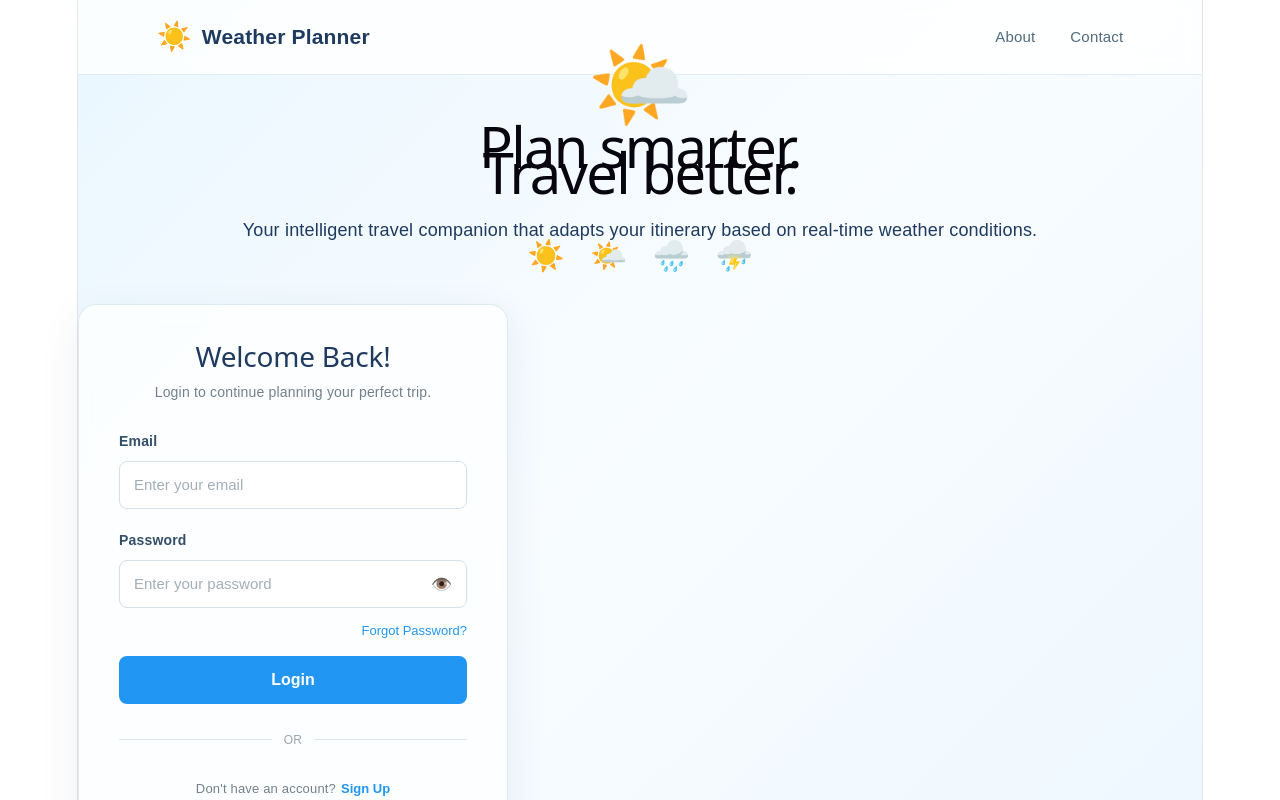
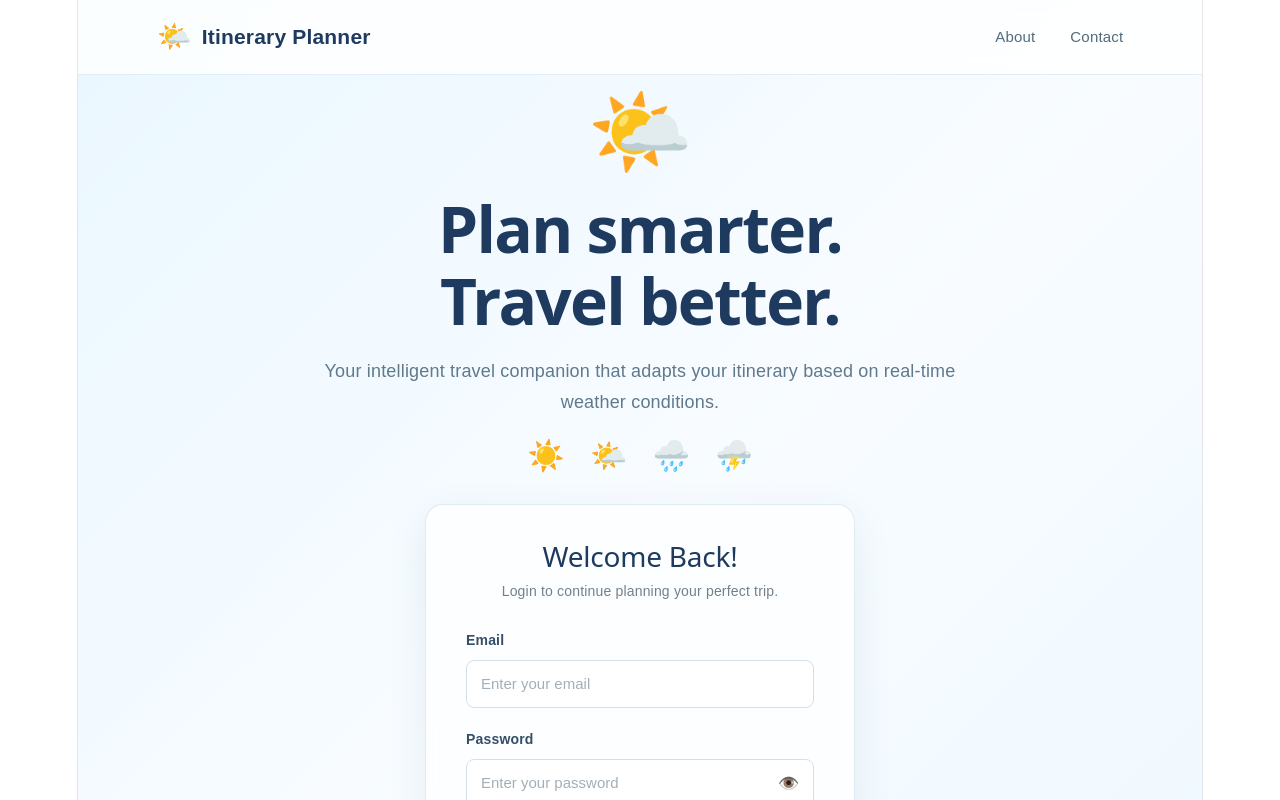
Before and after one commit to sravalik-dev/-weather-planner, a React (Vite) app: page / in a window 1280 px wide. Shown: the top 800 px of the page. Built offline with nearby package versions, Linux system fonts and the light colour scheme.

Commit message:
Update App.jsx

```diff
--- a/App.jsx
+++ b/App.jsx
@@ -6,113 +6,111 @@ function App() {
   const [password, setPassword] = useState("");
   const [showPassword, setShowPassword] = useState(false);
 
-  const handleLogin = async (e) => {
+  const handleLogin = (e) => {
     e.preventDefault();
 
-    alert("Login button clicked!");
-
-    console.log("Login button clicked!");
     console.log("Email:", email);
     console.log("Password:", password);
 
-    try {
-      const response = await fetch("http://localhost:8080/api/auth/login", {
-        method: "POST",
-        headers: {
-          "Content-Type": "application/json",
-        },
-        body: JSON.stringify({
-          email: email,
-          password: password,
-        }),
-      });
-
-      const message = await response.text();
-
-      alert(message);
-
-      console.log("Response:", message);
-
-      if (message === "Login successful!") {
-        alert("Welcome!");
-      }
-    } catch (error) {
-      console.error("Fetch Error:", error);
-      alert("Cannot connect to backend");
-    }
+    // Backend authentication will be added later
   };
 
   return (
     <div className="app">
+
       {/* ================= HEADER ================= */}
       <header className="navbar">
+
         <div className="brand">
-          <span className="brand-icon">☀️</span>
-          <span className="brand-name">Weather Planner</span>
+          <span className="brand-icon">🌤️</span>
+          <span className="brand-name">Itinerary Planner</span>
         </div>
 
         <nav className="nav-links">
           <a href="#about">About</a>
           <a href="#contact">Contact</a>
         </nav>
+
       </header>
 
-      {/* ================= MAIN ================= */}
-      <main className="main-container">
-        {/* LEFT */}
-        <section className="hero-section">
-          <div className="hero-content">
-            <div className="weather-icon">🌤️</div>
 
+      {/* ================= MAIN PAGE ================= */}
+      <main className="main-content">
+
+        {/* Weather Illustration */}
+        <div className="weather-icon">
+          🌤️
+        </div>
+
+
+        {/* Main Heading */}
         <h1>
           Plan smarter.
           <br />
           Travel better.
         </h1>
 
-            <p className="hero-description">
-              Your intelligent travel companion that adapts your itinerary
-              based on real-time weather conditions.
+
+        {/* Description */}
+        <p className="description">
+          Your intelligent travel companion that adapts your
+          itinerary based on real-time weather conditions.
         </p>
 
+
+        {/* Weather Icons */}
         <div className="weather-icons">
           <span>☀️</span>
           <span>🌤️</span>
           <span>🌧️</span>
           <span>⛈️</span>
         </div>
-          </div>
-        </section>
 
-        {/* RIGHT */}
-        <section className="login-section">
-          <div className="login-container">
+
+        {/* ================= LOGIN ================= */}
+        <section className="login-container">
+
           <div className="login-header">
             <h2>Welcome Back!</h2>
 
-              <p>Login to continue planning your perfect trip.</p>
+            <p>
+              Login to continue planning your perfect trip.
+            </p>
           </div>
 
+
           <form onSubmit={handleLogin}>
+
             {/* Email */}
             <div className="form-group">
-                <label>Email</label>
+
+              <label htmlFor="email">
+                Email
+              </label>
 
               <input
+                id="email"
                 type="email"
                 placeholder="Enter your email"
                 value={email}
                 onChange={(e) => setEmail(e.target.value)}
                 required
               />
+
             </div>
+
 
             {/* Password */}
             <div className="form-group">
-                <label>Password</label>
+
+              <label htmlFor="password">
+                Password
+              </label>
 
               <div className="password-wrapper">
+
                 <input
+                  id="password"
                   type={showPassword ? "text" : "password"}
                   placeholder="Enter your password"
                   value={password}
@@ -123,47 +121,73 @@ function App() {
                 <button
                   type="button"
                   className="password-toggle"
-                    onClick={() => setShowPassword(!showPassword)}
+                  onClick={() =>
+                    setShowPassword(!showPassword)
+                  }
+                  aria-label="Show or hide password"
                 >
                   {showPassword ? "🙈" : "👁️"}
                 </button>
-                </div>
+
               </div>
 
+            </div>
+
+
+            {/* Forgot Password */}
             <div className="forgot-container">
-                <button type="button" className="forgot-button">
+
+              <button
+                type="button"
+                className="forgot-button"
+              >
                 Forgot Password?
               </button>
+
             </div>
 
+
+            {/* Login Button */}
             <button
               type="submit"
               className="login-button"
             >
               Login
             </button>
+
           </form>
 
+
+          {/* OR */}
           <div className="divider">
+
             <span></span>
+
             <p>OR</p>
+
             <span></span>
+
           </div>
 
+
+          {/* Signup */}
           <p className="signup-text">
+
             Don't have an account?
 
             <button
               type="button"
               className="signup-button"
-                onClick={() => alert("Registration page not added yet")}
             >
               Sign Up
             </button>
+
           </p>
-          </div>
+
         </section>
+
       </main>
+
     </div>
   );
 }
```
Lines whose indentation alone changed are shown as unchanged.
